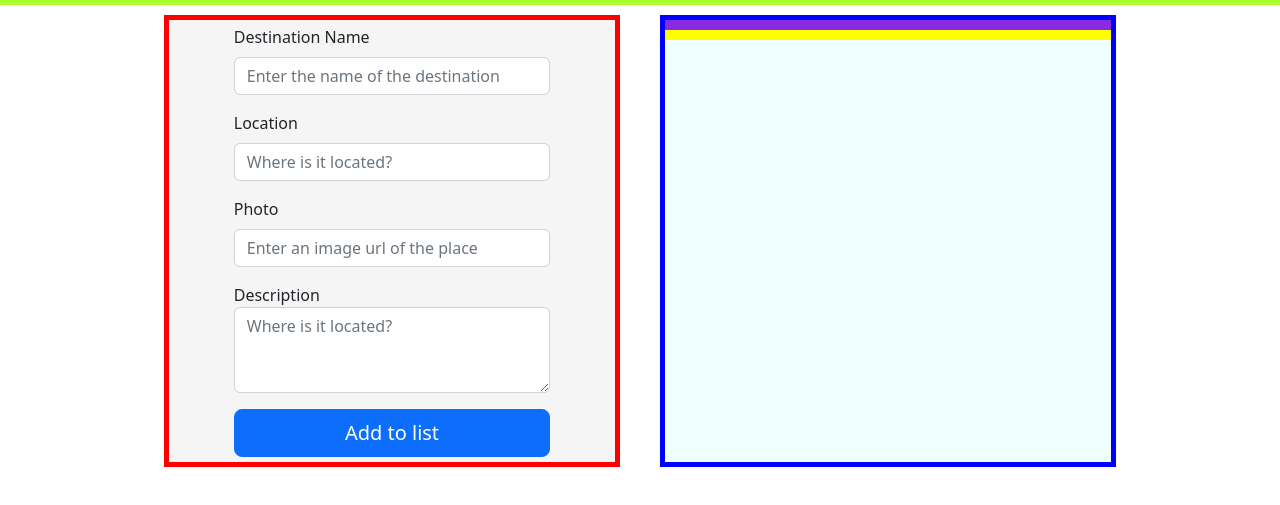
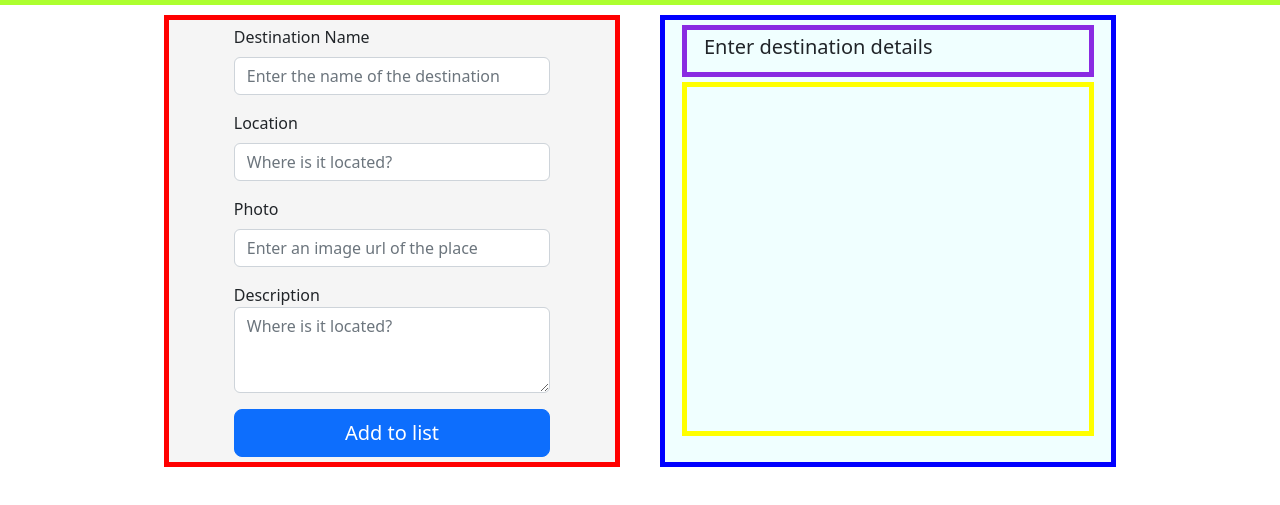
Before and after one commit to brandonyrigan/destination-wishlist, a plain HTML site: page index.html in a window 1280 px wide. Shown: the part 141-646 px from the top of the page. Drawn offline with nearby package versions, Linux system fonts and the light colour scheme.

Commit message:
Create destination details

```diff
--- a/index.html
+++ b/index.html
@@ -43,7 +43,9 @@
                     </div>
                 </div>
                 <div class="right-box col-6">
-                    <div class="righttop-box row"></div>
+                    <div class="righttop-box row">
+                        <h5>Enter destination details</h5>
+                    </div>
                     <div class="rightbottom-box row"></div>
                 </div>
             </div>
--- a/styles.css
+++ b/styles.css
@@ -22,10 +22,14 @@
 
 .righttop-box {
     border: 5px solid blueviolet;
+    margin: 5px;
+    padding: 5px;
 }
 
 .rightbottom-box {
     border: 5px solid yellow;
+    margin: 5px;
+    height: 80%;
 }
 
 .form {
```
